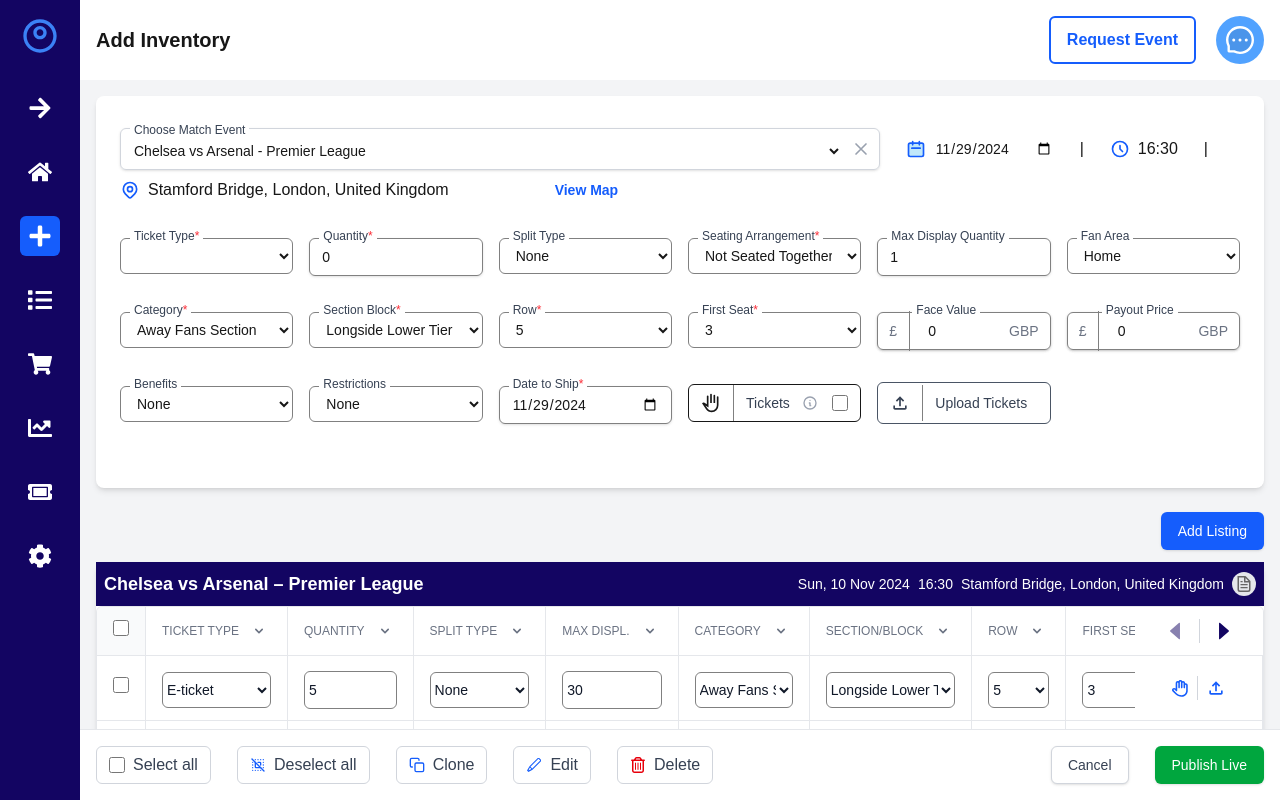
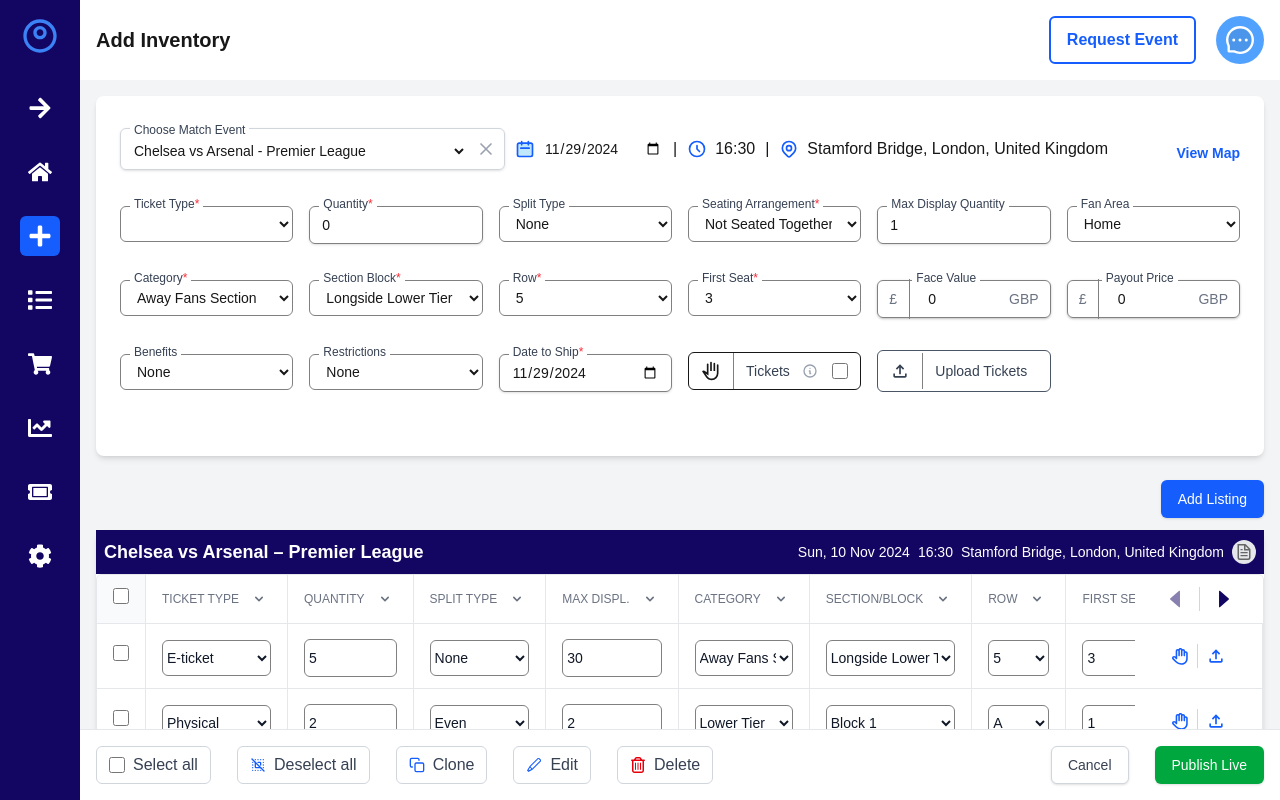
Before and after one commit to sparkie11/Boxoffice, a Next.js app: page / in a window 1280 px wide. Built offline with nearby package versions, Linux system fonts and the light colour scheme.

Commit message:
form view map alignemtn fixed

```diff
--- a/src/components/FormSection.tsx
+++ b/src/components/FormSection.tsx
@@ -124,9 +124,10 @@ const FormSection: React.FC<FormSectionProps> = ({ onAddListing }) => {
       <form onSubmit={handleSubmit} id="inventory-form">
         <div className="grid grid-cols-1 md:grid-cols-3 gap-4 mb-6">
           {/* Match Event */}
-          <div className="md:col-span-3 gap-2 lg:grid-cols-4 flex-wrap flex items-center space-x-4 relative mb-4 mt-2">
+          {/* <div className='flex  '> */}
+          <div className="md:col-span-3 flex flex-wrap items-center justify-center sm:justify-start gap-2 relative mb-4 mt-2">
             <label htmlFor="matchEvent" className="block placeholder-absolute text-sm font-medium text-gray-700">Choose Match Event</label>
-            <div className="flex-grow flex items-center border border-gray-300 rounded-md shadow-sm p-2">
+            <div className=" flex items-center border border-gray-300 rounded-md shadow-sm p-2">
               <select
                 id="matchEvent"
                 name="matchEvent"
@@ -160,13 +161,13 @@ const FormSection: React.FC<FormSectionProps> = ({ onAddListing }) => {
               <span>16:30</span>
             </div>
             <div className="">|</div>
-            <div className="flex items-center space-x-2 pr-20">
+            <div className="flex items-center space-x-2">
               <svg className="h-5 w-5  text-[#C1E8FA]" fill="none" stroke="#155dfc" viewBox="0 0 24 24" xmlns="http://www.w3.org/2000/svg"><path strokeLinecap="round" strokeLinejoin="round" strokeWidth="2" d="M17.657 16.657L13.414 20.9a1.998 1.998 0 01-2.827 0l-4.244-4.243a8 8 0 1111.314 0z"></path><path strokeLinecap="round" strokeLinejoin="round" strokeWidth="2" d="M15 11a3 3 0 11-6 0 3 3 0 016 0z"></path></svg>
               <span>Stamford Bridge, London, United Kingdom</span>
             </div>
-              <a href="#" className="text-blue-600 hover:underline font-bold text-sm">View Map</a>
           </div>
-
+              <a href="#" className="text-blue-600 flex justify-between items-center hover:underline font-bold text-sm">View Map</a>
+           {/* </div> */}
           {/* Group of 5 fields in one row */}
           <div className="md:col-span-4 grid grid-cols-1 lg:grid-cols-4 xl:grid-cols-6 gap-4">
             {/* Ticket Type */}
```
